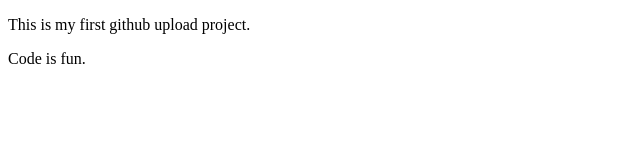
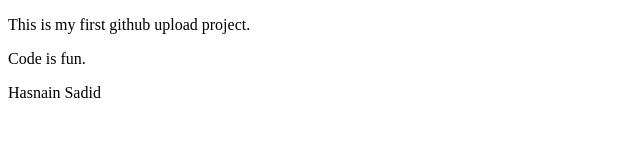
Before and after one commit to humayra22/html_tags, a plain HTML site: page index.html in a window 1280 px wide. Shown: the whole page, without its empty margins (0-640 px from the left). Drawn offline with Linux system fonts and the light colour scheme.

Commit message:
modified file

```diff
--- a/index.html
+++ b/index.html
@@ -8,5 +8,6 @@
 <body>
     <p>This is my first github upload project.</p>
     <p>Code is fun.</p>
+    <p>Hasnain Sadid</p>
 </body>
 </html>
```
